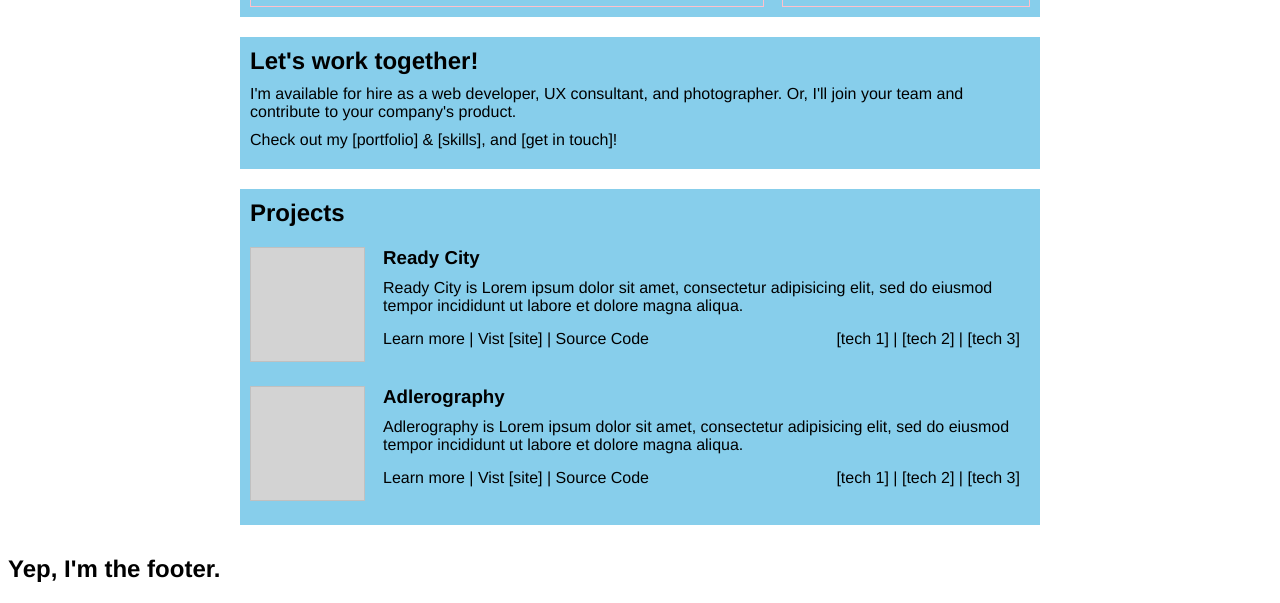
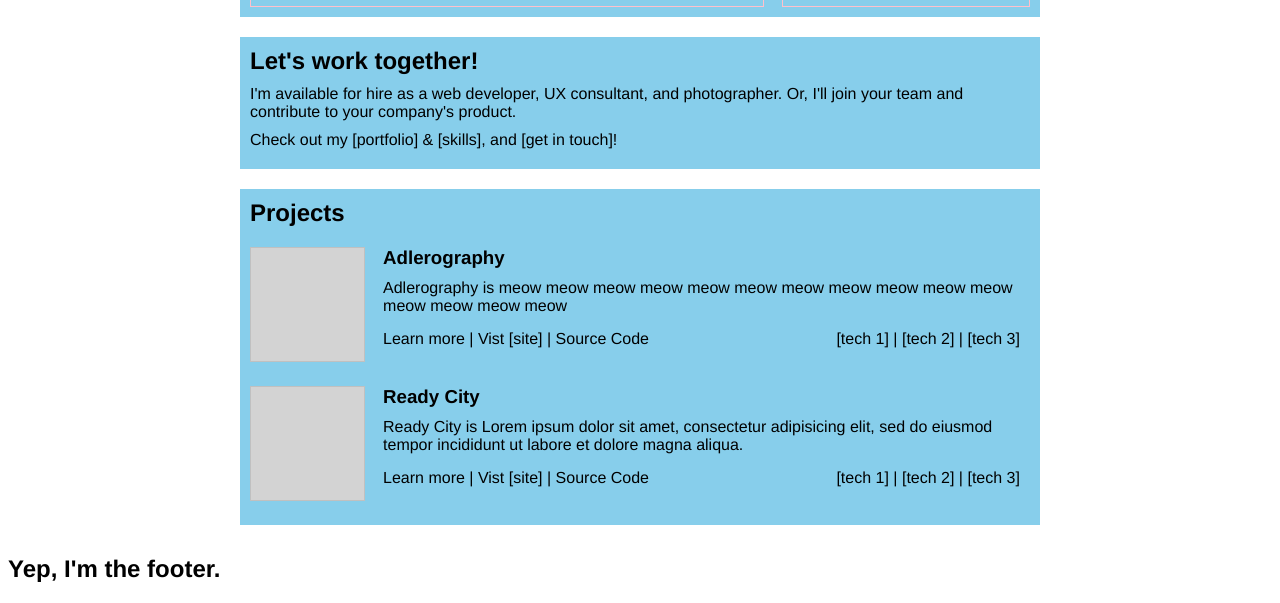
Before and after one commit to danieladler/dadler-codes, a Jekyll site: the page built from index.html, in a window 1280 px wide, cut to the strip 318-921 px from the top of the page. Built offline with Jekyll 4.4.1, drawn with Linux system fonts in a browser that asks for light colours.

Commit message:
rename portfolio instances --> 'project' instances; interpolate them via a collection

```diff
--- a/_config.yml
+++ b/_config.yml
@@ -21,6 +21,8 @@ baseurl: "" # the subpath of your site, e.g. /blog
 url: "" # the base hostname & protocol for your site, e.g. http://example.com
 twitter_username: adlerography
 github_username:  danieladler
+collections:
+  - projects
 
 # Build settings
 markdown: kramdown
--- /dev/null
+++ b/_includes/projects-index.html
@@ -0,0 +1,21 @@
+{% for project in site.projects %}
+  <div class="project-index-item">
+    <div class="wrapper-project-index-image">
+      <img class="project-index-image" />
+    </div>
+    <div class="wrapper-project-index-content">
+      <h3 class="title title-project-index-item"> {{ project.title }} </h3>
+      <p class="copy copy-project-index-item">
+        {{ project.title }} is {{ project.blurb-long }}
+      </p>
+      <div class="wrapper-project-index-details">
+        <div class="details details-left">
+          Learn more | Vist [site] | Source Code
+        </div>
+        <div class="details details-right">
+          [tech 1] | [tech 2] | [tech 3]
+        </div>
+      </div>
+    </div>
+  </div>
+{% endfor %}
--- /dev/null
+++ b/_projects/adlerography.html
@@ -0,0 +1,5 @@
+---
+title: Adlerography
+blurb-short: lerp derp derp
+blurb-long: meow meow meow meow meow meow meow meow meow meow meow meow meow meow meow
+---
--- /dev/null
+++ b/_projects/ready-city.html
@@ -0,0 +1,5 @@
+---
+title: Ready City
+blurb-short: Lorem ipsum dolor sit amet, consectetur adipisicing elit
+blurb-long: Lorem ipsum dolor sit amet, consectetur adipisicing elit, sed do eiusmod tempor incididunt ut labore et dolore magna aliqua.
+---
--- a/_sass/_index.scss
+++ b/_sass/_index.scss
@@ -74,13 +74,13 @@
   transition: $common-transition;
 }
 
-.portfolio-index-item {
+.project-index-item {
   display: flex;
   flex-direction: row;
   margin: 10px 0;
 }
 
-.wrapper-portfolio-index-image {
+.wrapper-project-index-image {
   @include media($small-up) {
     display: none;
   }
@@ -90,7 +90,7 @@
   }
 }
 
-.wrapper-portfolio-index-content {
+.wrapper-project-index-content {
   @include media($small-up) {
     @include span-columns(12);
   }
@@ -100,13 +100,13 @@
   }
 }
 
-.portfolio-index-image {
+.project-index-image {
   min-height: 115px;
   min-width:  115px;
   background-color: lightgray;
 }
 
-.wrapper-portfolio-index-details {
+.wrapper-project-index-details {
   @include outer-container;
   margin: 10px 0;
 
--- a/index.html
+++ b/index.html
@@ -39,46 +39,7 @@ layout: default
 
 <div class="wrapper-portfolio-index">
   <div class="portfolio-index">
-    <h2 class="title title-portfolio"> Projects </h2>
-    <div class="portfolio-index-item">
-      <div class="wrapper-portfolio-index-image">
-        <img class="portfolio-index-image" />
-      </div>
-      <div class="wrapper-portfolio-index-content">
-        <h3 class="title title-portfolio-index-item">Ready City</h3>
-        <p class="copy copy-portfolio-index-item">
-          Ready City is Lorem ipsum dolor sit amet, consectetur adipisicing elit,
-          sed do eiusmod tempor incididunt ut labore et dolore magna aliqua.
-        </p>
-        <div class="wrapper-portfolio-index-details">
-          <div class="details details-left">
-            Learn more | Vist [site] | Source Code
-          </div>
-          <div class="details details-right">
-            [tech 1] | [tech 2] | [tech 3]
-          </div>
-        </div>
-      </div>
-    </div>
-    <div class="portfolio-index-item">
-      <div class="wrapper-portfolio-index-image">
-        <img class="portfolio-index-image" />
-      </div>
-      <div class="wrapper-portfolio-index-content">
-        <h3 class="title title-portfolio-index-item">Adlerography</h3>
-        <p class="copy copy-portfolio-index-item">
-          Adlerography is Lorem ipsum dolor sit amet, consectetur adipisicing elit,
-          sed do eiusmod tempor incididunt ut labore et dolore magna aliqua.
-        </p>
-        <div class="wrapper-portfolio-index-details">
-          <div class="details details-left">
-            Learn more | Vist [site] | Source Code
-          </div>
-          <div class="details details-right">
-            [tech 1] | [tech 2] | [tech 3]
-          </div>
-        </div>
-      </div>
-    </div>
+    <h2 class="title title-project"> Projects </h2>
+    {% include projects-index.html %}
   </div>
 </div>
```
